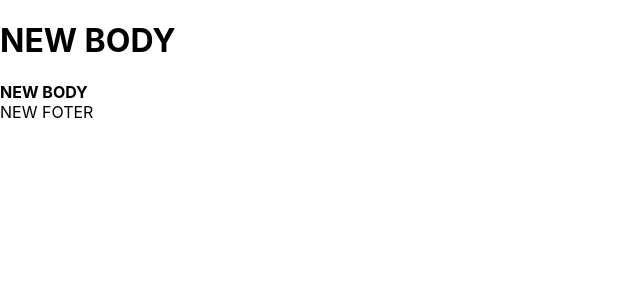
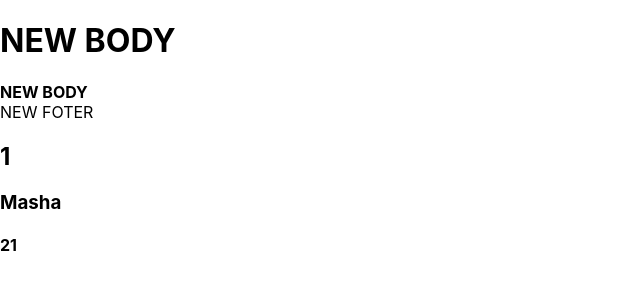
Before and after one commit to sasha2234562/my, a React (Create React App) app: page / in a window 1280 px wide. Shown: the top 300 px of the page, without its empty margins (0-640 px from the left). Built offline with nearby package versions, Linux system fonts and the light colour scheme.

Commit message:
Add Post and Test and User  c new students

```diff
--- a/src/App.tsx
+++ b/src/App.tsx
@@ -6,6 +6,8 @@ import {User} from "./User/User";
 import {Header} from "./site/Header";
 import {Body} from "./site/Body";
 import {Foter} from "./site/Foter";
+import {NewComponents} from "./students/NewComponents";
+import {Students} from "./students/students";
 
 function App() {
     return (
@@ -19,6 +21,7 @@ function App() {
             <Header title={'NEW BODY'}/>
             <Body titleForBody={'NEW BODY'}/>
             <Foter titleForFoter={'NEW FOTER'}/>
+            <NewComponents students={Students}/>
         </div>
         // <Header/>
         // <Body/>
--- a/src/site/Foter.tsx
+++ b/src/site/Foter.tsx
@@ -1,8 +1,8 @@
 type FoterType = {
-    titleForFoter : string
+    titleForFoter: string
 }
 
-export const Foter = (props : FoterType) => {
+export const Foter = (props: FoterType) => {
     return (
         <div>{props.titleForFoter}</div>
     )
--- /dev/null
+++ b/src/students/NewComponents.tsx
@@ -0,0 +1,18 @@
+type  StudetsType = {
+    students : StType
+}
+type  StType = {
+    id : number
+    name : string
+    age : number
+}
+
+export const NewComponents = (props : StudetsType) => {
+    return (
+        <>
+            <h2>{props.students.id}</h2>
+            <h3>{props.students.name}</h3>
+            <h4>{props.students.age}</h4>
+        </>
+    )
+}
--- /dev/null
+++ b/src/students/students.tsx
@@ -0,0 +1,5 @@
+export  const  Students = {
+    id: 1,
+    name : "Masha",
+    age : 21
+}
```
